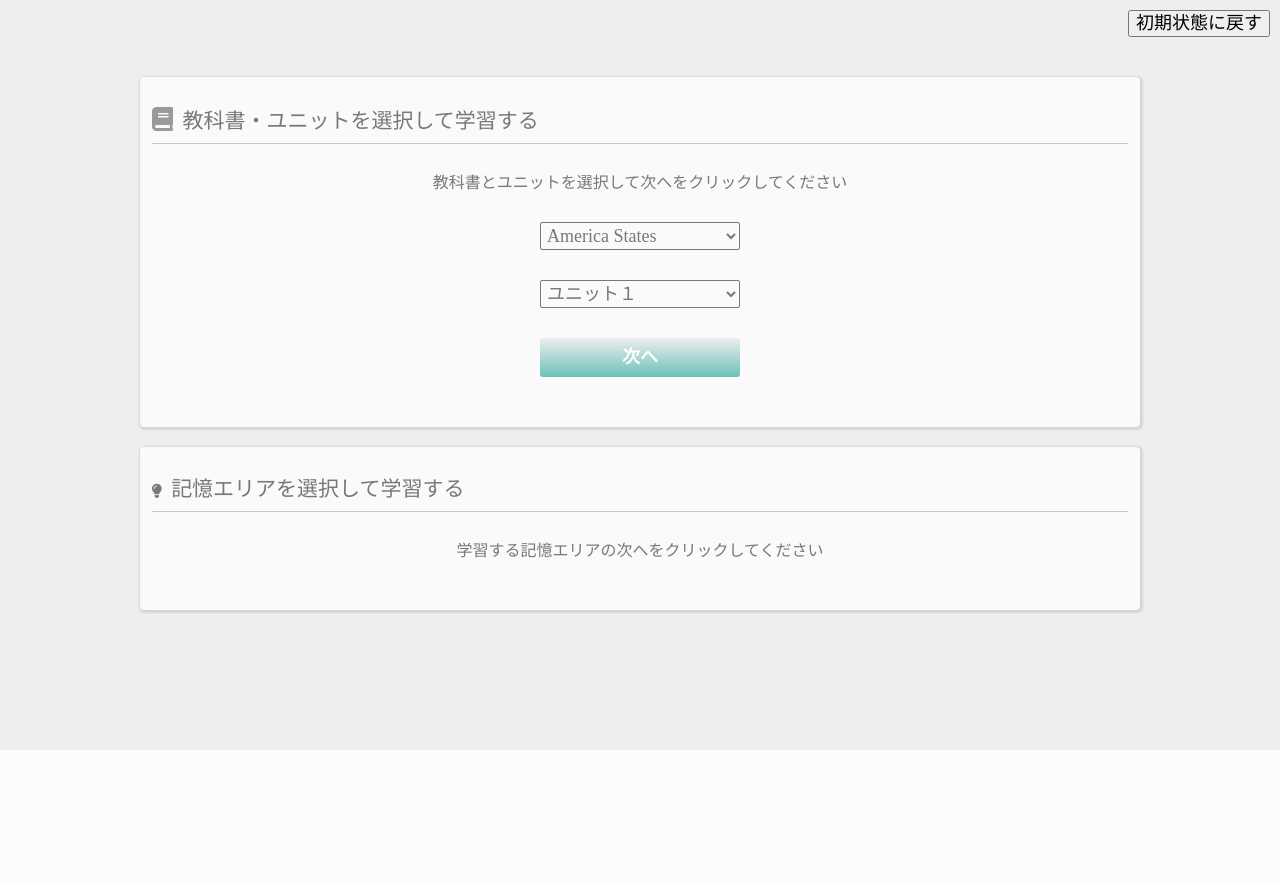
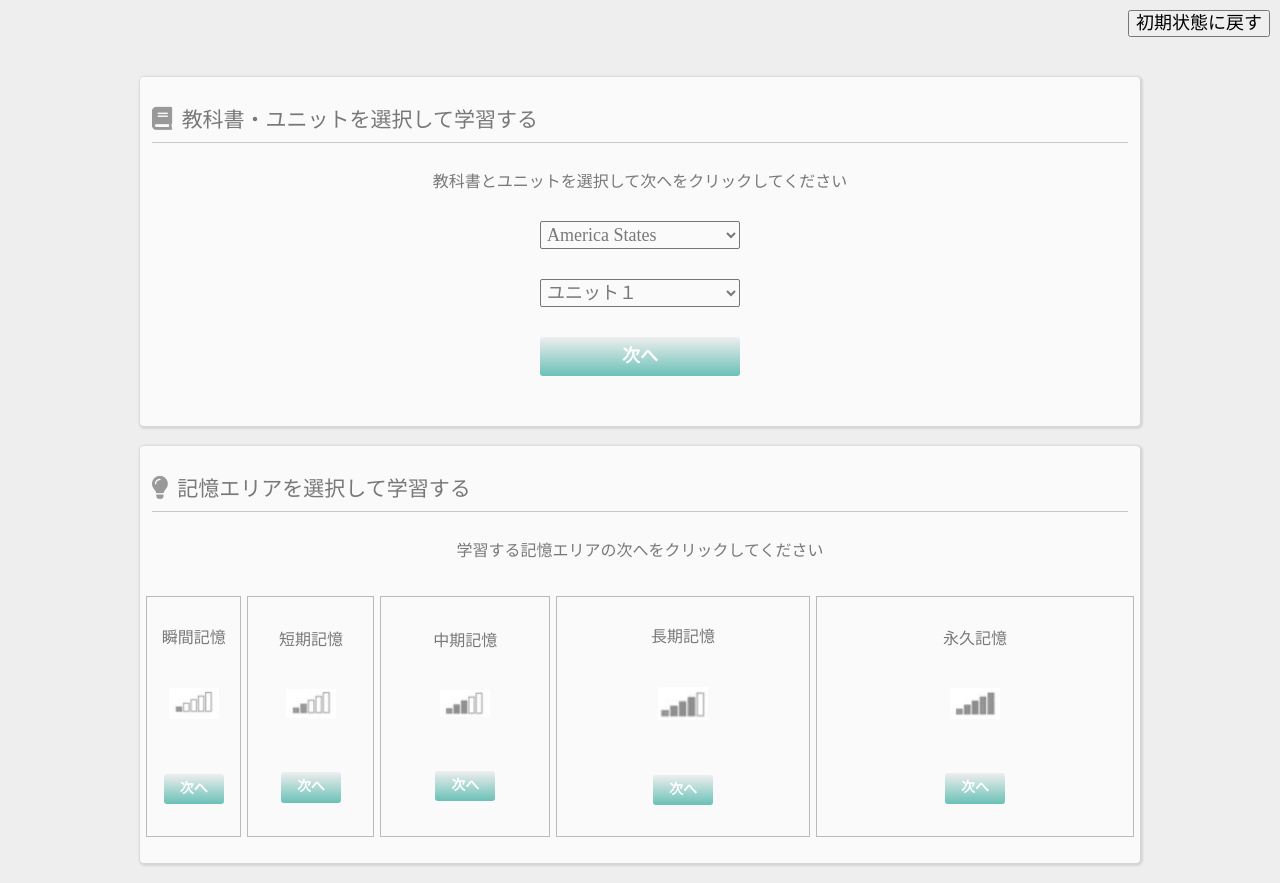
Before and after one commit to masasgr/magic-coach, a PHP site: page / in a window 1280 px wide. Shown: the part 50-933 px from the top of the page. Before the commit the page ends 800 px from the top, so only its background shows below. Run offline with PHP 8.4, Linux system fonts and the light colour scheme; lists and menus that the app fills with data are empty; some libraries are stand-ins or nearby versions; some web fonts are replaced.

Commit message:
Add files via upload

```diff
--- a/magic_coach/css/style.css
+++ b/magic_coach/css/style.css
@@ -124,8 +124,8 @@ transform : translate(-50%,-50%);
   padding: 30px 0 10px;
   border-bottom: 1px solid rgba(0,0,0,0.2);
 }
-.box .heading2-wrapper .fa-book {
-  font-size: 2.4rem;
+.box .heading2-wrapper .fa {
+  font-size: 2.3rem;
 color: #999;
 }
 .box .heading2 {
@@ -145,6 +145,9 @@ color: #999;
   margin: 0 auto 0;
   width: 200px;
   max-width: 100%;
+}
+.box .form.form2 {
+  width: 100%;
 }
 .box .select, .box .button{
   display: inline-block;
@@ -189,3 +192,41 @@ color: #999;
 
 .box .button:hover{
 }
+.form table {
+  width: 100%;
+}
+.level-box {
+  margin: 0 14px 0;
+  border: 1px solid #bbb;
+}
+.level1 {
+  width: 9%;
+}
+.level2 {
+  width: 12%;
+}
+.level3 {
+  width: 16%;
+}
+.level4 {
+  width: 24%;
+}
+.level5 {
+  width: 30%;
+}
+.level-title {
+  margin: 30px 0 0;
+  font-size: 1.6rem;
+  font-weight: 500;
+}
+.level-img {
+  width: 50px;
+  margin: 40px 0 0;
+}
+.button-wrapper {
+  margin: 50px 0 0px;
+}
+.form2 .button {
+  width: 60px;
+  font-size: 1.4rem;
+}
--- a/magic_coach/index.html
+++ b/magic_coach/index.html
@@ -62,8 +62,43 @@
       </div>
       <div class="content">
         <div class="description">学習する記憶エリアの次へをクリックしてください</div>
-        <div class="form">
-          <table>
+        <div class="form form2">
+          <table cellspacing="6">
+            <th class="level-box level1">
+              <div class="level-title">瞬間記憶</div>
+              <img src="./media/level1.png" class="level-img">
+              <div class="button-wrapper">
+                <a href="#" class="button">次へ</a>
+              </div>
+            </th>
+            <th class="level-box level2">
+              <div class="level-title">短期記憶</div>
+              <img src="./media/level2.png" class="level-img">
+              <div class="button-wrapper">
+                <a href="#" class="button">次へ</a>
+              </div>
+            </th>
+            <th class="level-box level3">
+              <div class="level-title">中期記憶</div>
+              <img src="./media/level3.png" class="level-img">
+              <div class="button-wrapper">
+                <a href="#" class="button">次へ</a>
+              </div>
+            </th>
+            <th class="level-box level4">
+              <div class="level-title">長期記憶</div>
+              <img src="./media/level4.png" class="level-img">
+              <div class="button-wrapper">
+                <a href="#" class="button">次へ</a>
+              </div>
+            </th>
+            <th class="level-box level5">
+              <div class="level-title">永久記憶</div>
+              <img src="./media/level5.png" class="level-img">
+              <div class="button-wrapper">
+                <a href="#" class="button">次へ</a>
+              </div>
+            </th>
           </table>
         </div>
       </div>
```
Also changed, not shown: magic_coach/media/level1.png (added), magic_coach/media/level2.png (added), magic_coach/media/level3.png (added), magic_coach/media/level4.png (added), magic_coach/media/level5.png (added).
